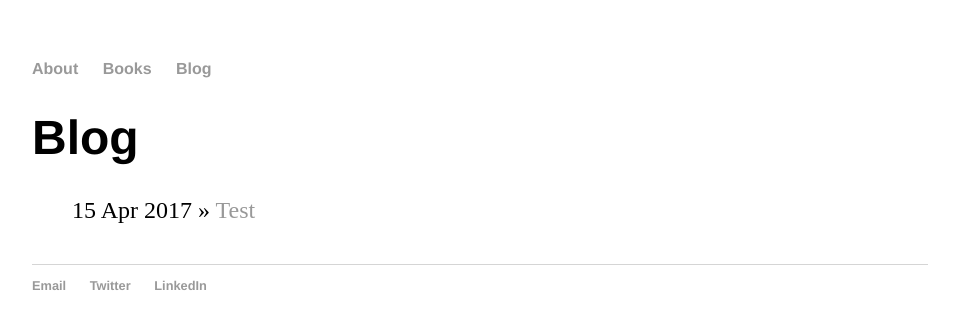
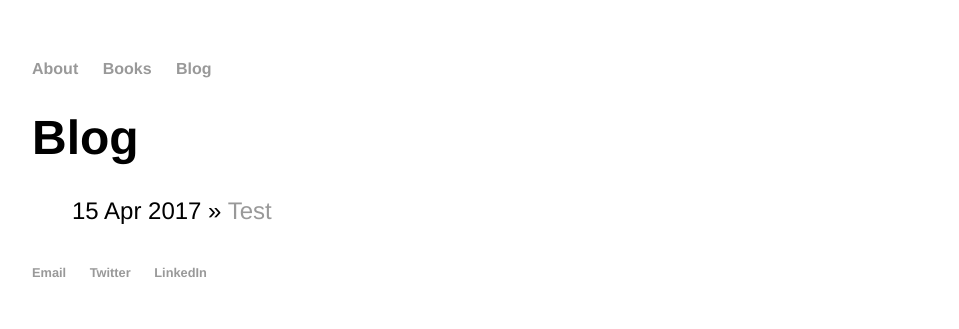
Before and after one commit to bstnel/bstnel.github.io, a Jekyll site: the page built from blog/index.html, in a window 1280 px wide. Shown: the top 329 px of the page, without its empty margins (160-1119 px from the left). Built offline with Jekyll 4.4.1, drawn with Linux system fonts in a browser that asks for light colours.

Commit message:
Update main.css

```diff
--- a/css/main.css
+++ b/css/main.css
@@ -30,15 +30,17 @@ p {
     color: #333;
 }
 footer {
-    border-top: 1px solid #d5d5d5;
     font-size: .8em;
+    padding-top 50px
 }
 
 ul.posts {
     margin: 20px auto 40px;
     font-size: 1.5em;
+    font-family:'Helvetica', 'Arial', 'Sans-Serif';
 }
 
 ul.posts li {
     list-style: none;
+    font-family:'Helvetica', 'Arial', 'Sans-Serif';
 }
```
